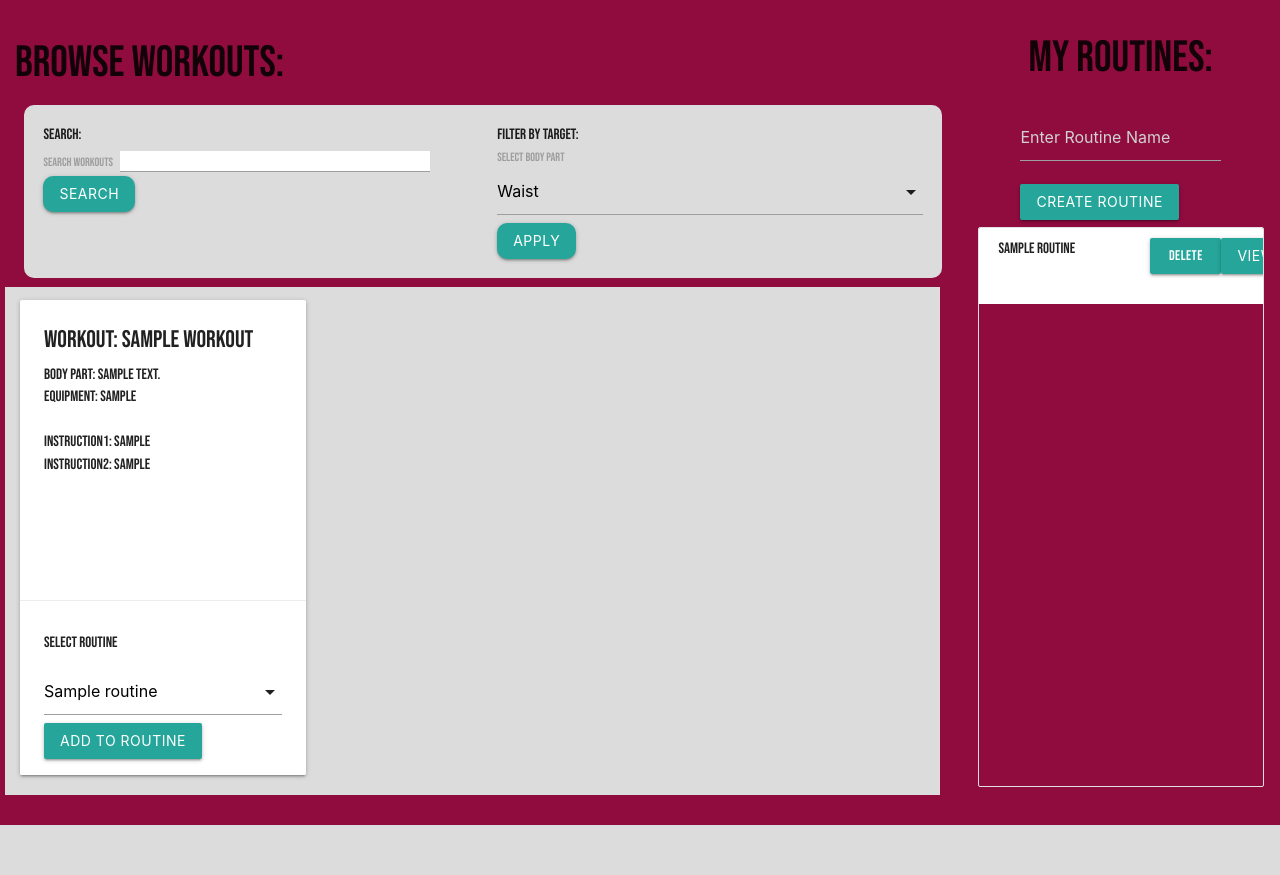
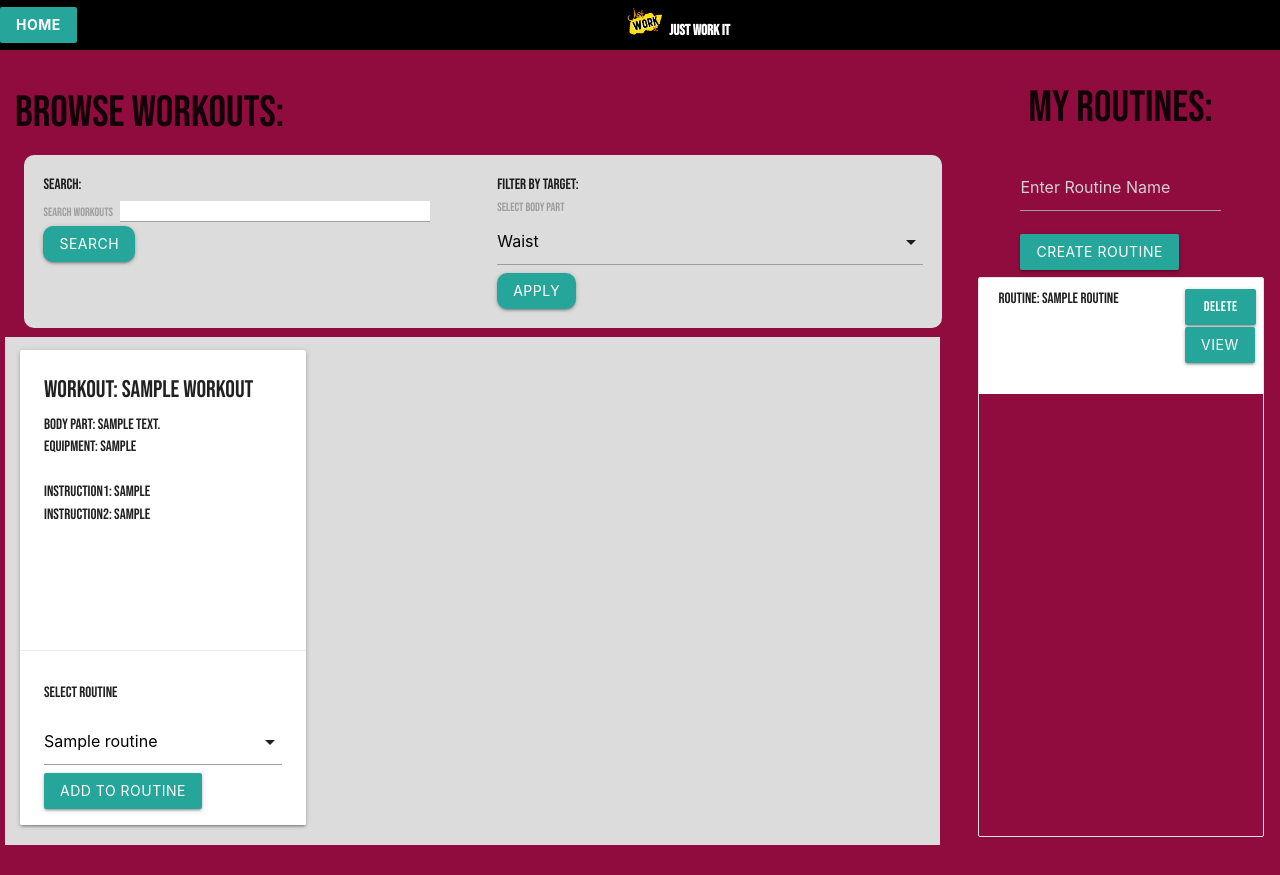
Before and after one commit to Neya1306/Workout-Remixer, a Flask app: template App/templates/index.html in a window 1280 px wide. Before the commit the page ends 825 px from the top, so only its background shows below. Run offline with Flask 3, Linux system fonts and the light colour scheme; the template is opened without the code that fills it: values that come from a table or form of the project are taken from there, others are empty; tables that the repository leaves empty hold one stand-in row (values such as "Sample post").

Commit message:
added rename routine, and logout, added a nav bar

```diff
--- a/App/templates/index.html
+++ b/App/templates/index.html
@@ -89,17 +89,21 @@
         <li class="collection-item">
           <div class="row">
             <div class="col s9"> <!-- Adjusted width to 9 columns -->
+              Routine:
               <p style="display: inline;">{{ routine.name }}</p>
             </div>
             <div class="col s3" style="display: flex; justify-content: center; align-items: center;"> <!-- Width set to 3 columns -->
-              <div style="display: flex;flex-direction: row;">
+              <div style="display: flex; flex-direction:column; justify-content:space-around;">
+              <div style="padding: 1px;" >
               <a href="/delete_routine/{{ routine.id }}" class="btn" onclick="event.preventDefault(); document.getElementById('delete-form-{{ routine.id }}').submit();">Delete Routine</a>
               <form id="delete-form-{{ routine.id }}" action="/delete_routine/{{ routine.id }}" method="POST" style="display: none;">
                 <input type="hidden" name="_method" value="DELETE">
                 <input type="hidden" name="_token" value="{{ csrf_token }}">
               </form>
-             <a href="/routine/{{routine.id}}"><button class="btn">View</button></a>
             </div>
+            <div style="padding:1px;" >
+              <a href="/routine/{{routine.id}}"><button class="btn">View</button></a>
+              </div>
             </div>
           </div>
         {% endfor %}
--- a/App/templates/layout.html
+++ b/App/templates/layout.html
@@ -18,6 +18,34 @@
   <body>
     <!-- Removed navigation bar and "class = container" -->
     <div id="content" style="font-family: 'Bebas Neue', sans-serif;">
+      <div style="background-color: black;font-weight: bold;color: white;display:flex;flex-direction: row; justify-content:space-between; align-items:center;height:50px;">
+        {%if is_authenticated%}
+         <div style="padding: auto;">
+            Hello, {{current_user.username}}
+         </div>
+
+         <div>
+         <img src="{{ url_for('static', filename='logo.png') }}" style="max-width:40px; max-height:40px;">
+          Just Work It
+         </div>
+         <div>
+          <a href="/logout" class="btn" style="background-color: white;color: black;font-weight: bold;">Logout</a>
+         </div>
+        {%else%}
+        <div style="padding: auto;">
+
+          <a href="/home"><button class="btn" style="color: white;font-weight: bold;">Home</button></a>
+         </div>
+         <div>
+         <img src="{{ url_for('static', filename='logo.png') }}" style="max-width:40px; max-height:40px;">
+          Just Work It
+         </div>
+         <div>
+
+         </div>
+        {%endif%}
+
+      </div>
 
       {% block content %}{% endblock %}</div>
     <script src="https://cdnjs.cloudflare.com/ajax/libs/materialize/1.0.0/js/materialize.min.js"></script>
```
Also changed, not shown: App/templates/routine.html (+23 -5 lines), App/views/routine.py (+11 -2 lines).
